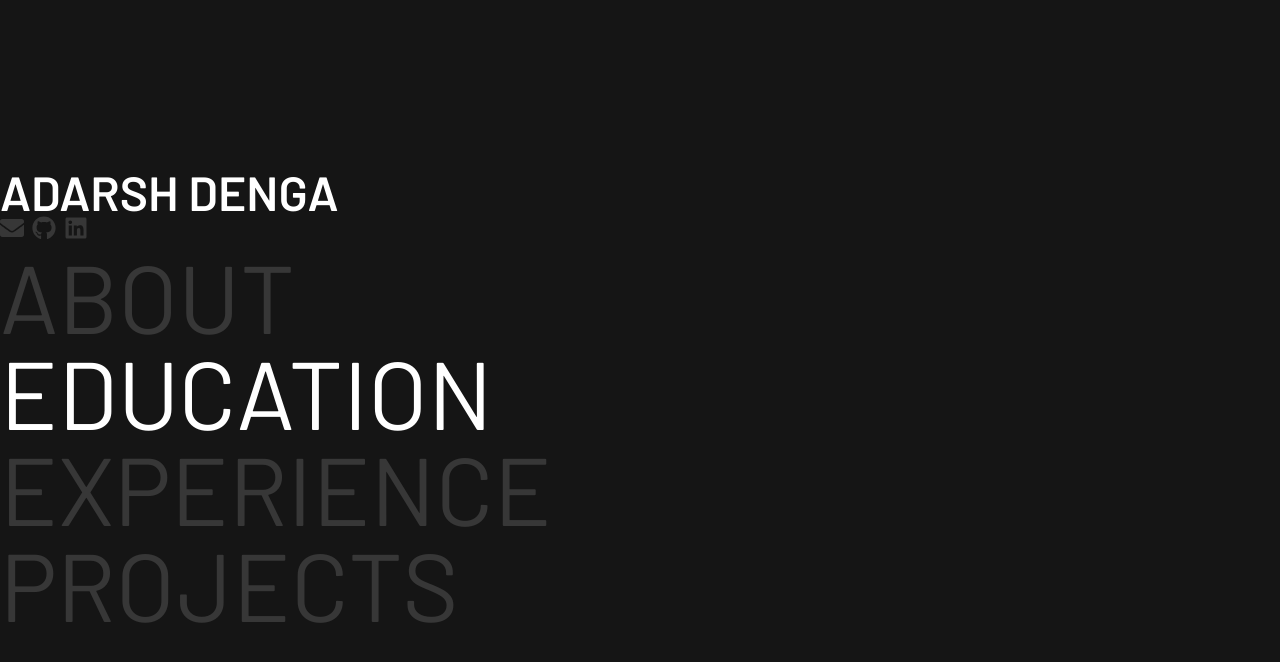
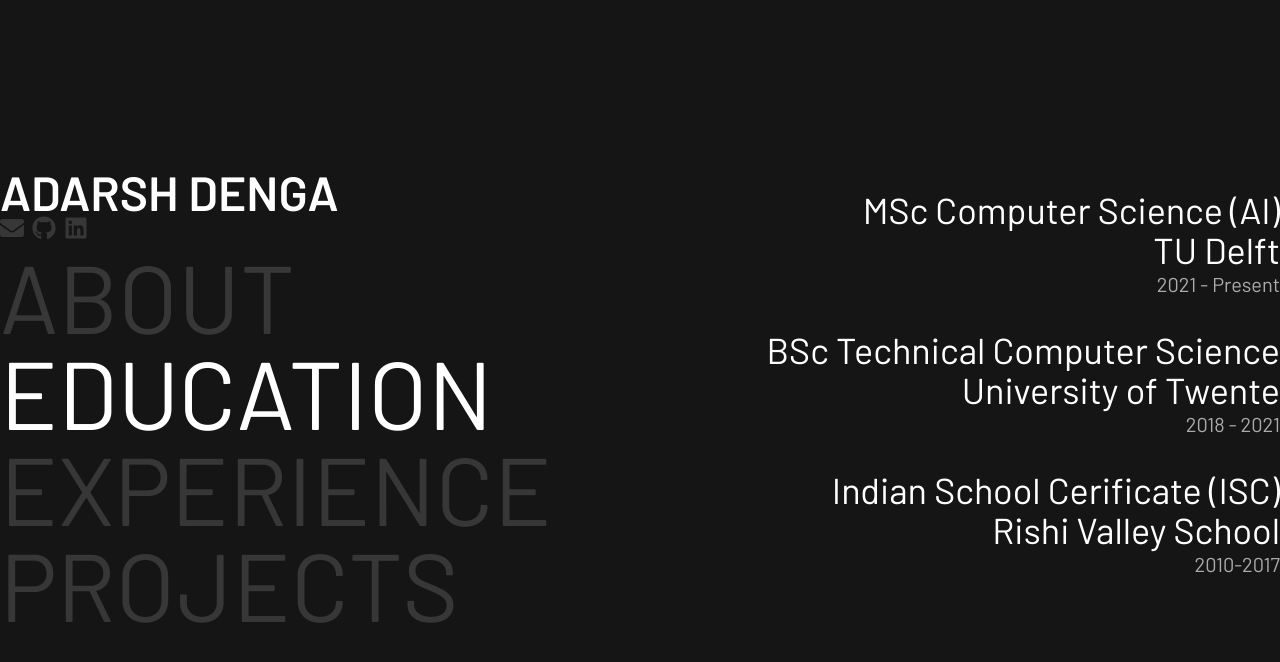
Before and after one commit to adarshdenga/addie-portfolio, a React (Vite) app: page / in a window 1280 px wide. Both pictures are taken after a click on the element "EDUCATION". Shown: the top 662 px of the page. Built offline with nearby package versions, Linux system fonts and the light colour scheme.

Commit message:
First version of education page finished

```diff
--- a/src/components/Education.tsx
+++ b/src/components/Education.tsx
@@ -1,7 +1,31 @@
 export default function Education() {
+  const schools = [
+    {
+      name: "TU Delft",
+      type: "MSc Computer Science (AI)",
+      years: "2021 - Present",
+    },
+    {
+      name: "University of Twente",
+      type: "BSc Technical Computer Science",
+      years: "2018 - 2021",
+    },
+    {
+      name: "Rishi Valley School",
+      type: "Indian School Cerificate (ISC)",
+      years: "2010-2017",
+    },
+  ];
+
   return (
-    <div>
-      <div></div>
+    <div className="flex flex-col text-right font-barlow">
+      {schools.map((school) => (
+        <div className="mb-8">
+          <p className="text-4xl">{school.type}</p>
+          <p className="text-4xl">{school.name}</p>
+          <p className="text-xl text-lightgray">{school.years}</p>
+        </div>
+      ))}
     </div>
   );
 }
--- a/tailwind.config.js
+++ b/tailwind.config.js
@@ -18,6 +18,7 @@ export default {
       'dark': '#151515',
       'white': '#FFFFFF',
       'gray': '#373737',
+      'lightgray': "#ababab",
     }
   },
   plugins: [],
```
